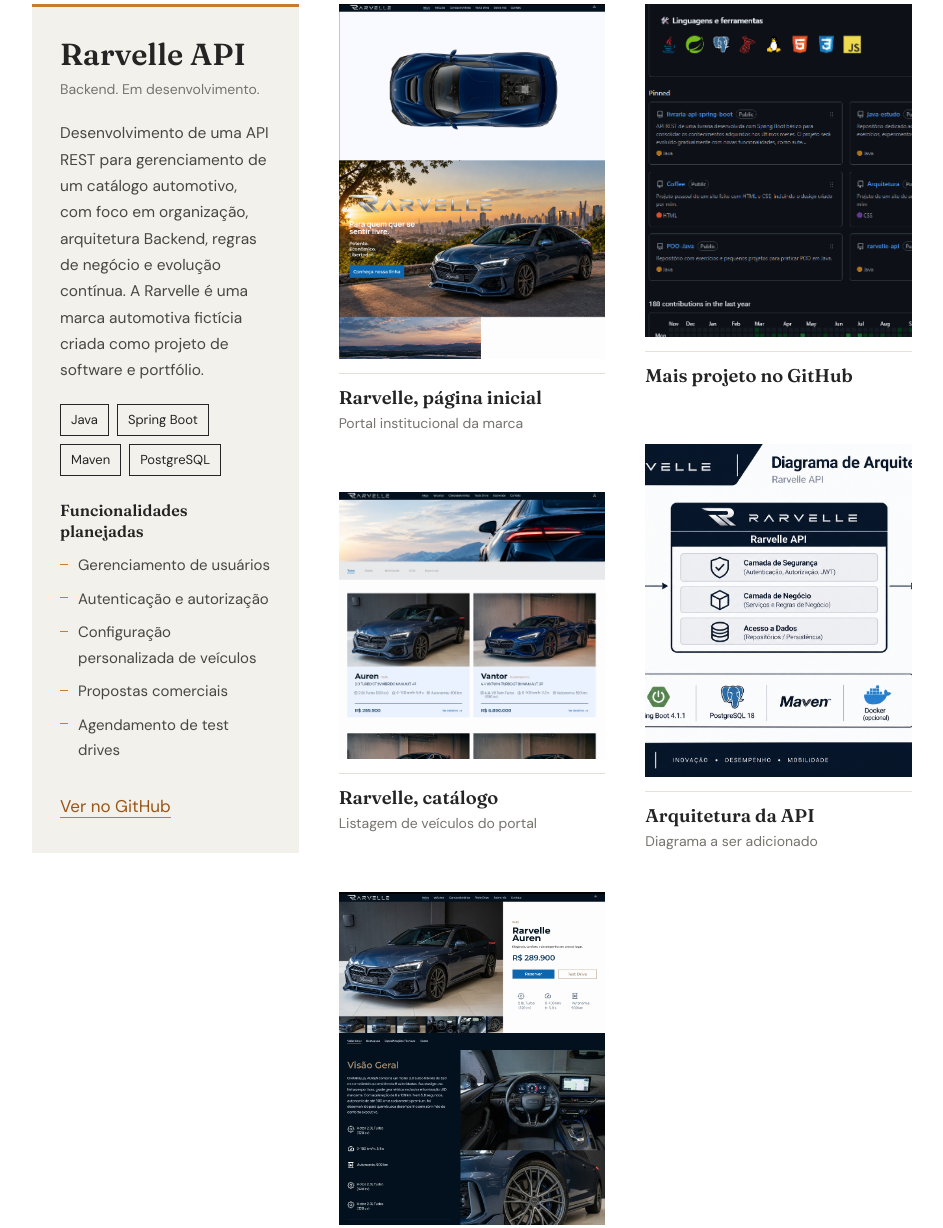
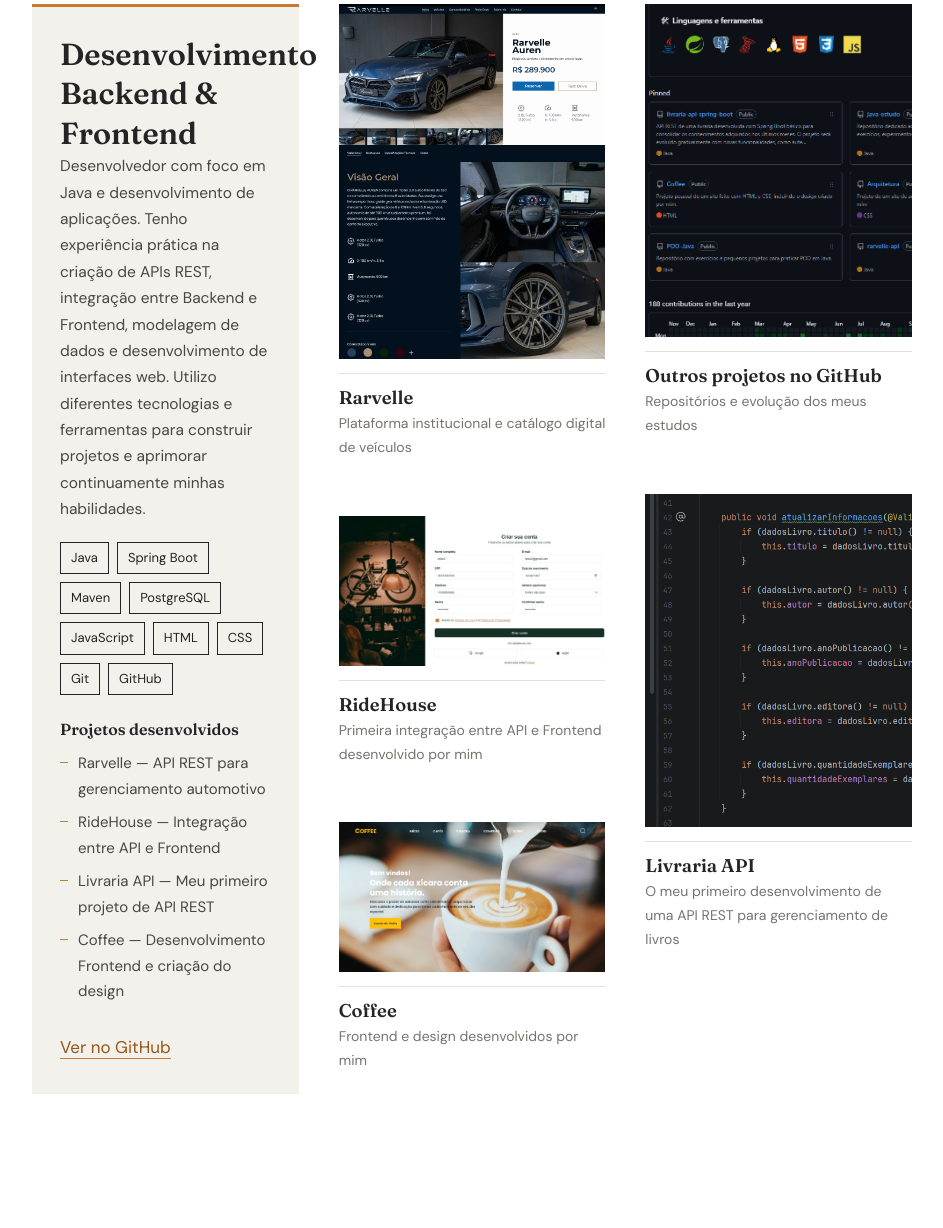
Before and after one commit to marcosfer-dev/portfolio-v2, a plain HTML site: page index.html in a window 1280 px wide. Shown: the part 2546-3774 px from the top of the page, without its empty margins (304-1247 px from the left). Drawn offline with Linux system fonts and the light colour scheme.

Commit message:
feat: improve portfolio projects section

```diff
--- a/index.html
+++ b/index.html
@@ -127,56 +127,67 @@
 
                 <div class="gallery">
                     <article class="work work--info reveal">
-                        <h3 class="work__title">Rarvelle API</h3>
-                        <p class="work__meta">Backend. Em desenvolvimento.</p>
-                        <p>Desenvolvimento de uma API REST para gerenciamento de um catálogo automotivo, com foco em organização, arquitetura Backend, regras de negócio e evolução contínua. A Rarvelle é uma marca automotiva fictícia criada como projeto de software e portfólio.</p>
-                        <ul class="tags" aria-label="Tecnologias">
-                            <li>Java</li><li>Spring Boot</li><li>Maven</li><li>PostgreSQL</li>
+                        <h3 class="work__title">Desenvolvimento Backend & Frontend</h3>
+                        <p>
+                            Desenvolvedor com foco em Java e desenvolvimento de aplicações.
+                            Tenho experiência prática na criação de APIs REST, integração entre
+                            Backend e Frontend, modelagem de dados e desenvolvimento de interfaces web.
+                            Utilizo diferentes tecnologias e ferramentas para construir projetos
+                            e aprimorar continuamente minhas habilidades.
+                        </p>
+                        <ul class="tags" aria-label="Tecnologias e ferramentas">
+                            <li>Java</li><li>Spring Boot</li><li>Maven</li>
+                            <li>PostgreSQL</li><li>JavaScript</li><li>HTML</li>
+                            <li>CSS</li><li>Git</li><li>GitHub</li>
                         </ul>
-                        <h4>Funcionalidades planejadas</h4>
+                        <h4>Projetos desenvolvidos</h4>
                         <ul class="planned">
-                            <li>Gerenciamento de usuários</li>
-                            <li>Autenticação e autorização</li>
-                            <li>Configuração personalizada de veículos</li>
-                            <li>Propostas comerciais</li>
-                            <li>Agendamento de test drives</li>
+                            <li>Rarvelle — API REST para gerenciamento automotivo</li>
+                            <li>RideHouse — Integração entre API e Frontend</li>
+                            <li>Livraria API — Meu primeiro projeto de API REST</li>
+                            <li>Coffee — Desenvolvimento Frontend e criação do design</li>
                         </ul>
-                        <a class="link" href="#" data-link="rarvelle" target="_blank" rel="noopener">Ver no GitHub</a>
+                        <a class="link" href="https://github.com/marcosfer-dev" target="_blank" rel="noopener noreferrer">Ver no GitHub</a>
                     </article>
 
                     <figure class="work reveal">
-                        <div class="work__media" style="--ar: 3 / 4"><img src="assets/img/inicio.png" alt="Página inicial do portal institucional da Rarvelle, com um carro esportivo azul visto de cima e a chamada Para quem quer se sentir livre" width="394" height="690" loading="lazy"></div>
-                        <figcaption><span class="work__title">Rarvelle, página inicial</span><span class="work__meta">Portal institucional da marca</span></figcaption>
+                        <div class="work__media" style="--ar: 3 / 4"><img src="assets/img/detalhe.png" alt="Página de detalhes do modelo Rarvelle Auren, com galeria, preço e especificações" width="394" height="690" loading="lazy"></div>
+                        <figcaption><span class="work__title">Rarvelle</span><span class="work__meta">Plataforma institucional e catálogo digital de veículos</span></figcaption>
                     </figure>
 
                     <figure class="work reveal">
-                        <div class="work__media" style="--ar: 1 / 1"><img src="assets/img/catalogo.png" alt="Catálogo de veículos do portal Rarvelle com seis modelos em cards" width="332" height="691" loading="lazy"></div>
-                        <figcaption><span class="work__title">Rarvelle, catálogo</span><span class="work__meta">Listagem de veículos do portal</span></figcaption>
+                        <div class="work__media" style="--ar: 16 / 9">
+                            <img src="assets/img/ridehouse.jpg"
+                                alt="Interface do projeto RideHouse"
+                                width="1280" height="720" loading="lazy">
+                        </div>
+                        <figcaption>
+                            <span class="work__title">RideHouse</span>
+                            <span class="work__meta">Primeira integração entre API e Frontend desenvolvido por mim</span>
+                        </figcaption>
                     </figure>
 
                     <figure class="work reveal">
-                        <div class="work__media" style="--ar: 4 / 5"><img src="assets/img/detalhe.png" alt="Página de detalhes do modelo Rarvelle Auren, com galeria, preço e especificações" width="450" height="692" loading="lazy"></div>
-                        <figcaption><span class="work__title">Rarvelle, detalhes do veículo</span><span class="work__meta">Página de um modelo do catálogo</span></figcaption>
+                        <div class="work__media" style="--ar: 16 / 9">
+                            <img src="assets/img/coffee.png"
+                                alt="Página inicial do projeto Coffee"
+                                width="1280" height="720" loading="lazy">
+                        </div>
+                        <figcaption>
+                            <span class="work__title">Coffee</span>
+                            <span class="work__meta">Frontend e design desenvolvidos por mim</span>
+                        </figcaption>
                     </figure>
 
                     <figure class="work reveal">
                         <div class="work__media" style="--ar: 4 / 5"><img src="assets/img/github.png" alt="Página do GitHub" width="450" height="692" loading="lazy"></div>
-                        <figcaption><span class="work__title">Mais projeto no GitHub</span></figcaption>
+                        <figcaption><span class="work__title">Outros projetos no GitHub</span><span class="work__meta">Repositórios e evolução dos meus estudos</span></figcaption>
                     </figure>
 
                     <figure class="work reveal">
-                        <div class="work__media" style="--ar: 4 / 5"><img src="assets/img/arquitetura.png" alt="Diagrama de arquitetura da Rarvelle API" width="450" height="692" loading="lazy"></div>
-                        <figcaption><span class="work__title">Arquitetura da API</span><span class="work__meta">Diagrama a ser adicionado</span></figcaption>
+                        <div class="work__media" style="--ar: 4 / 5"><img src="assets/img/livraria-api.png" alt="Imagem do ambiente de programação da API REST da livraria" width="450" height="692" loading="lazy"></div>
+                        <figcaption><span class="work__title">Livraria API</span><span class="work__meta">O meu primeiro desenvolvimento de uma API REST para gerenciamento de livros</span></figcaption>
                     </figure>
-                </div>
-
-                <div class="projects-more">
-                    <p>Quer conhecer mais projetos?</p>
-                    <a href="https://github.com/marcosfer-dev"
-                    target="_blank"
-                    rel="noopener noreferrer">
-                        Acesse meu GitHub →
-                    </a>
                 </div>
             </section>
 
```
Also changed, not shown: assets/img/arquitetura.png (deleted), assets/img/catalogo.png (deleted), assets/img/coffee.png (added), assets/img/inicio.png (deleted), assets/img/livraria-api.png (added), assets/img/ridehouse.jpg (added).
